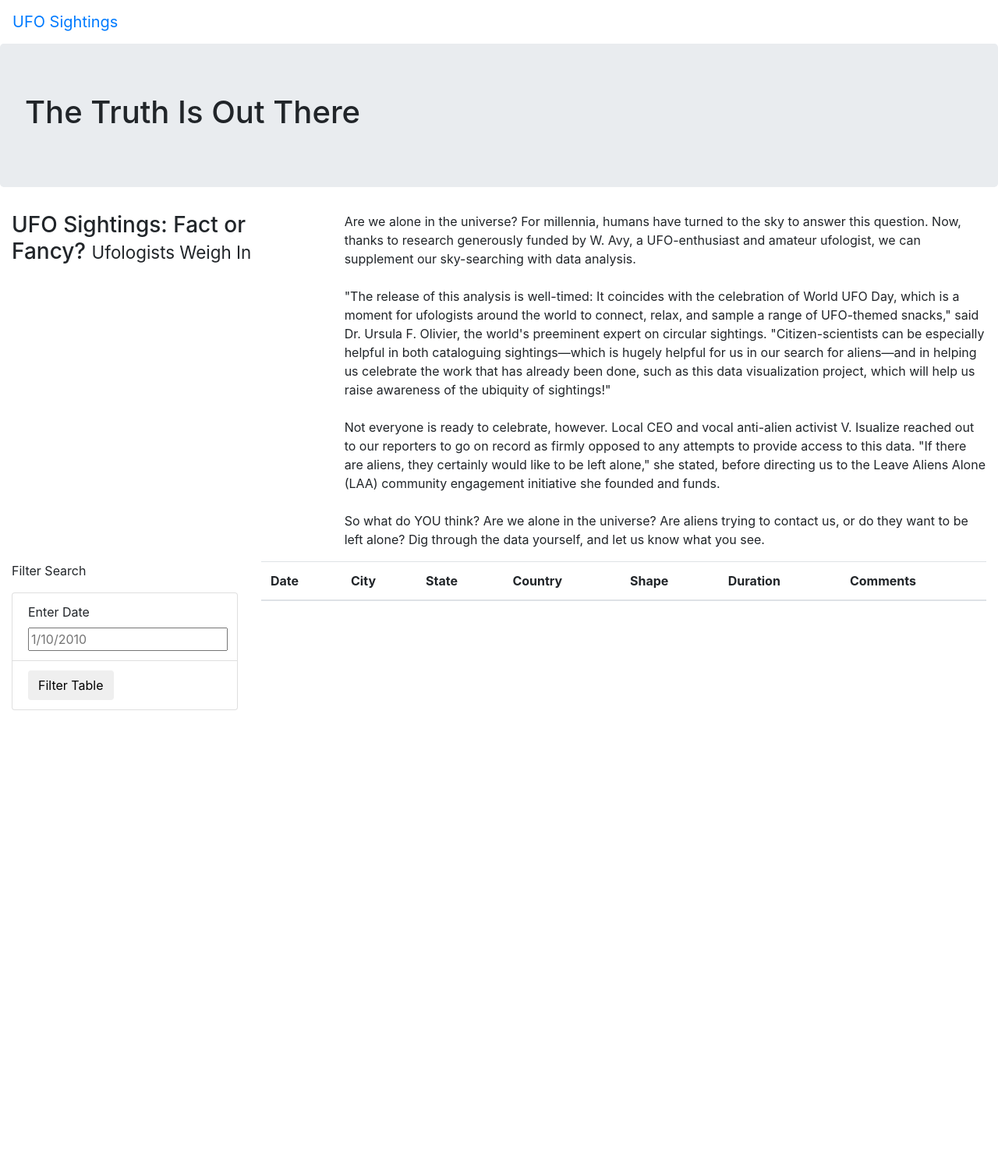
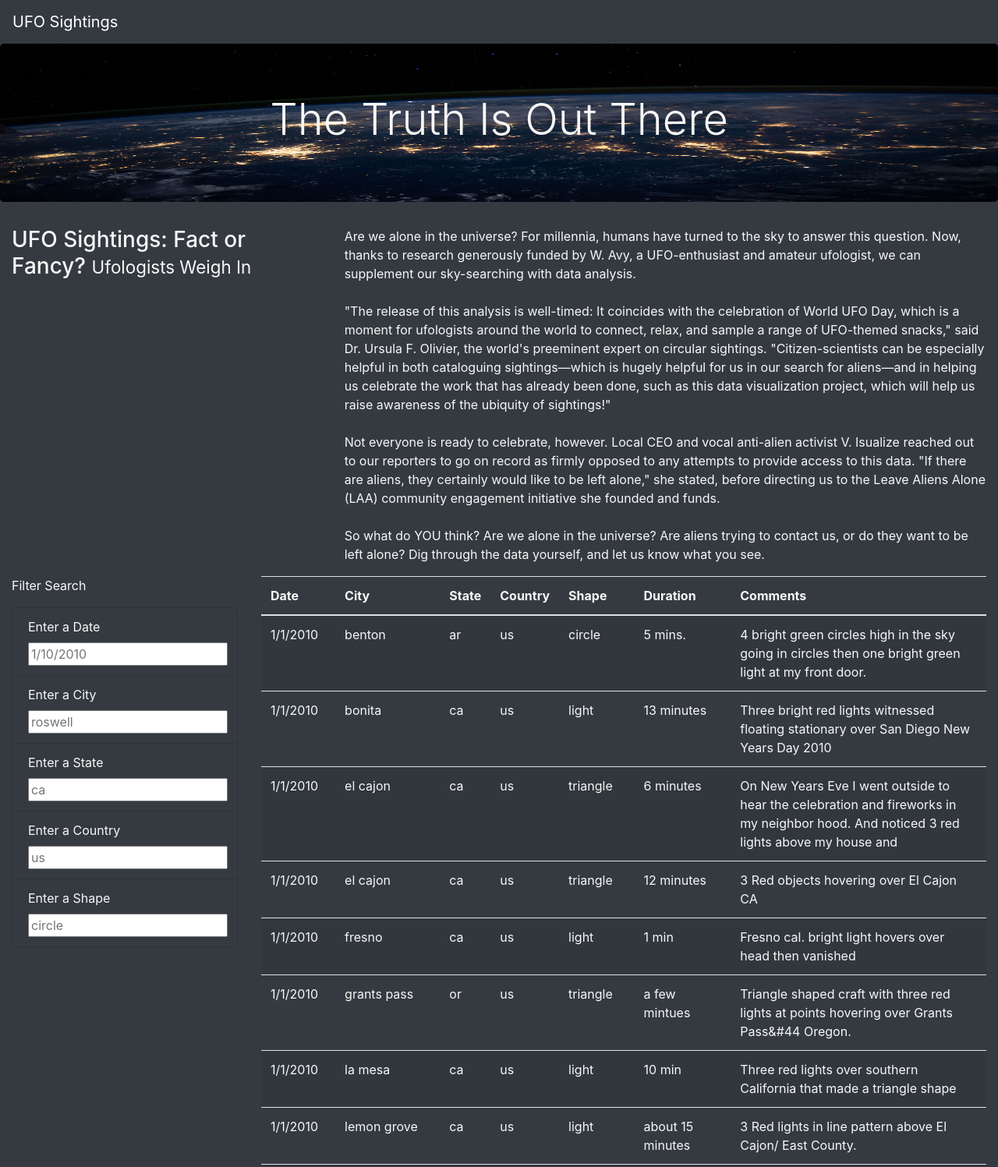
Before and after one commit to luke-c-newell/UFOs, a plain HTML site: page index.html in a window 1280 px wide. Shown: the top 1497 px of the page at 78% size. Before the commit the page ends 911 px from the top, so only its background shows below. Drawn offline with nearby package versions, Linux system fonts and the light colour scheme.

Commit message:
Adding files

```diff
--- a/index.html
+++ b/index.html
@@ -13,15 +13,15 @@
     <link rel="stylesheet" href="static/css/style.css">
 
 </head>
-<body>
+<body class="bg-dark">
     <body>
         <div class="wrapper">
-            <nav class="navbar navbar-expand-lg">
+            <nav class="navbar navbar-dark bg-dark navbar-expand-lg">
                 <a class="navbar-brand" href="index.html">UFO Sightings</a>
             </nav>
         </div>
         <div class="jumbotron">
-            <h1>The Truth Is Out There</h1>
+            <h1 class="display-4">The Truth Is Out There</h1>
           </div>
         <div class="container-fluid">
             <div class="row">
@@ -41,15 +41,28 @@
         <div class="container-fluid">
             <div class="row">
                 <div class="col-md-3">
-                    <form>
+                    <form class="bg-dark">
                         <p>Filter Search</p>
-                        <ul class="list-group">
-                            <li class="list-group-item">
-                                <label for="date">Enter Date</label>
+                        <ul class="list-group bg-dark">
+                            <li class="list-group-item bg-dark">
+                                <label for="date">Enter a Date</label><br>
                                 <input type="text" placeholder="1/10/2010" id="datetime" />
                             </li>
-                            <li class="list-group-item">
-                                <button id="filter-btn" type="button" class="btn btn-default">Filter Table</button>
+                            <li class="list-group-item bg-dark">
+                                <label for="city">Enter a City</label><br>
+                                <input type="text" placeholder="roswell" id="city" />
+                            </li>
+                            <li class="list-group-item bg-dark">
+                                <label for="state">Enter a State</label><br>
+                                <input type="text" placeholder="ca" id="state" />
+                            </li>
+                            <li class="list-group-item bg-dark">
+                                <label for="country">Enter a Country</label><br>
+                                <input type="text" placeholder="us" id="country" />
+                            </li>
+                            <li class="list-group-item bg-dark">
+                                <label for="shape">Enter a Shape</label><br>
+                                <input type="text" placeholder="circle" id="shape" />
                             </li>
                         </ul>
                       </form>
@@ -72,6 +85,9 @@
                 </div>
             </div>
         </div>
+        <script src="https://cdnjs.cloudflare.com/ajax/libs/d3/4.11.0/d3.js"></script>
+        <script src="static/js/data.js"></script>
+        <script src="static/js/app.js"></script>
     </body>
 </body>
 </html>
--- a/static/css/style.css
+++ b/static/css/style.css
@@ -0,0 +1,8 @@
+body {
+    color: #f7f7f7;
+}
+.jumbotron {
+    background-image: url("../images/nasa.jpg");
+    background-size: 100% 100%;
+    text-align: center;
+}
--- a/static/js/app.js
+++ b/static/js/app.js
@@ -1,50 +1,72 @@
-// import the data from data.js
+// from data.js
 const tableData = data;
 
-// Reference the HTML table using d3
+// get table references
 var tbody = d3.select("tbody");
 
-// Build a function to populate a table with data
 function buildTable(data) {
-    // Clear out any existing data
+  // First, clear out any existing data
   tbody.html("");
 
-    // Loop through each object and append a row and cells for each value
+  // Next, loop through each object in the data
+  // and append a row and cells for each value in the row
   data.forEach((dataRow) => {
-        // Append a row to the table
+    // Append a row to the table body
     let row = tbody.append("tr");
 
-        // Loop through each field and add each value as a table cell
+    // Loop through each field in the dataRow and add
+    // each value as a table cell (td)
     Object.values(dataRow).forEach((val) => {
       let cell = row.append("td");
       cell.text(val);
-          }
-        );
+    });
   });
 }
 
-// Build a function to filter the data
-function handleClick() {
-    // Create variables to hold date data
-    let date = d3.select("#datetime").property("value");
-    let filteredData = tableData;
+// 1. Create a variable to keep track of all the filters as an object.
+var filters = {};
 
-    // Check to see if a date was entered and filter the
-    // data using that date.
-    if (date) {
-      // Apply `filter` to the table data to only keep the
-      // rows where the `datetime` value matches the filter value
-      filteredData = filteredData.filter(row => row.datetime === date);
-    };
+// 3. Use this function to update the filters.
+function updateFilters() {
 
-   // Rebuild the table using the filtered data
-    // If no date was entered, then filteredData will
-    // just be the original tableData.
-    buildTable(filteredData);
-};
+    // 4a. Save the element that was changed as a variable.
+    let changedElement = d3.select(this);
+    // 4b. Save the value that was changed as a variable.
+    let elementValue = changedElement.property("value");
+    // console.log(elementValue);
+    // 4c. Save the id of the filter that was changed as a variable.
+    let filterId = changedElement.attr("id");
+    // console.log(filterId);
+    // 5. If a filter value was entered then add that filterId and value
+    // to the filters list. Otherwise, clear that filter from the filters object.
+    if (elementValue) {
+      filters[filterId] = elementValue;
+    }
+    else {
+      delete filters[filterId]
+    }
+    // 6. Call function to apply all filters and rebuild the table
+    filterTable(filters);
 
-// Respond to the user clicking on the form button
-d3.selectAll("#filter-btn").on("click", handleClick);
+  }
 
-// Build the table when the page initially loads
+  // 7. Use this function to filter the table when data is entered.
+  function filterTable(filters) {
+
+    // 8. Set the filtered data to the tableData.
+    let filteredData = tableData
+
+    // 9. Loop through all of the filters and keep any data that
+    // matches the filter values
+    Object.entries(filters).forEach(([key, value]) => {
+      filteredData = filteredData.filter(row => row[key] === value);
+    });
+    // 10. Finally, rebuild the table using the filtered data
+    buildTable(filteredData)
+  }
+
+  // 2. Attach an event to listen for changes to each filter
+  d3.selectAll("input").on("change", updateFilters);
+
+  // Build the table when the page loads
   buildTable(tableData);
```
Also changed, not shown: static/js/app_1.js (added, +50 -0 lines), static/images/nasa.jpg (added), 1 other file. Lines whose indentation alone changed are shown as unchanged.
